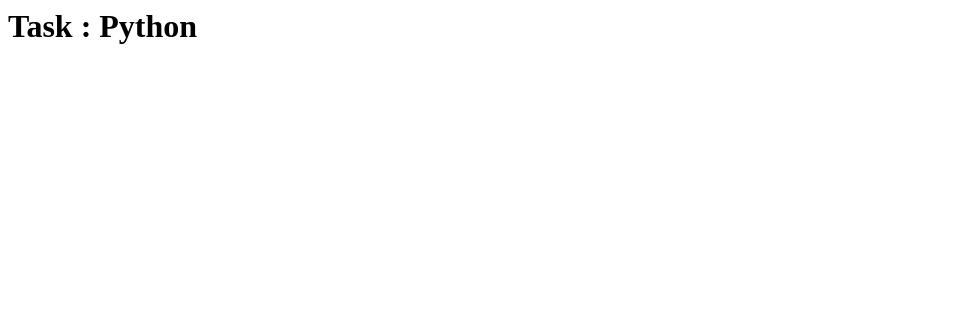
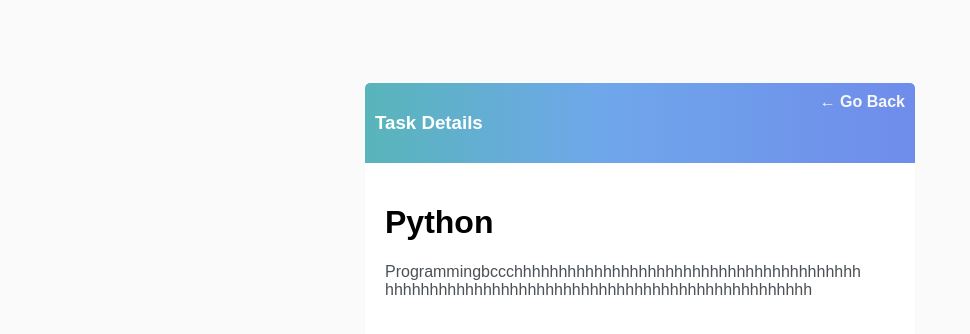
Before and after one commit to Chandra73018/noteyourtask, a Django app: page /task-view/4/ in a window 1280 px wide. Shown: the top 334 px of the page, without its empty margins (0-970 px from the left). Run offline with Django 4.2, Linux system fonts and the light colour scheme; a user stored in the database is signed in; data comes from the database, SQL or seed files in the repository; both versions use the stored data as it was after the commit.

Commit message:
second commit

```diff
--- a/list_app/templates/list_app/main.html
+++ b/list_app/templates/list_app/main.html
@@ -12,7 +12,7 @@
             font-family: 'Nunito', sans-serif;
             padding-top: 50px;
             border-radius: 40px;
-            background: linear-gradient(90deg, #58b5ba 0%, #6fa7eb 43%, #6f8ceb 100%);
+
         }
 
 
@@ -69,6 +69,9 @@
         .task-title {
             display: flex;
             padding: 20px;
+        }
+        .task-description {
+           line-break: auto;
         }
 
         .task-title a {
--- a/list_app/templates/list_app/task.html
+++ /dev/null
@@ -1 +0,0 @@
-<h1>Task : {{task}}</h1>
--- a/list_app/templates/list_app/task_list.html
+++ b/list_app/templates/list_app/task_list.html
@@ -46,6 +46,8 @@
         <div class="task-controls">
             <a class="delete-link" href="{% url 'task-delete' task.id %}">&#215;</a>
             <a class="delete-link" href="{% url 'task-update' task.id %}">&#x270E;</a>
+
+            <a class="delete-link" href="{% url 'task-view' task.id %}">&#x1F441;</a>
         </div>
     </div>
 
--- /dev/null
+++ b/list_app/templates/list_app/task_view.html
@@ -0,0 +1,16 @@
+{% extends 'list_app/main.html' %}
+
+{% block content %}
+
+<div class="header-bar">
+    <h3>Task Details</h3>
+    <a href="{% url 'tasks' %}">&#8592; Go Back</a>
+</div>
+
+<div class="card-body">
+   <h1>{{task.title}}</h1>
+
+   <p class="task-description">{{task.description}}</p>
+</div>
+
+{% endblock content %}
--- a/list_app/views.py
+++ b/list_app/views.py
@@ -63,7 +63,7 @@ class TaskList(LoginRequiredMixin,ListView):
 class TaskDetail(LoginRequiredMixin,DetailView):
     model=Task
     context_object_name = 'task'
-    template_name='list_app/task.html'
+    template_name='list_app/task_view.html'
 
 class TaskCreate(LoginRequiredMixin,CreateView):
     model = Task
```
Also changed, not shown: db.sqlite3.
